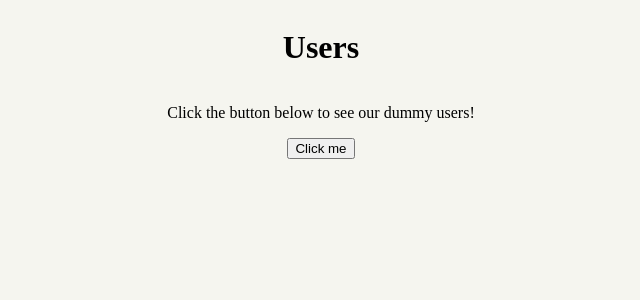
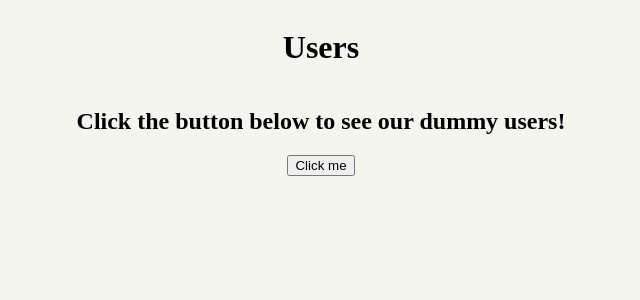
Before and after one commit to rosennabs/react-redux-demo, a React (Create React App) app: page / in a window 1280 px wide. Shown: the top 300 px of the page, without its empty margins (319-959 px from the left). Built offline with nearby package versions, Linux system fonts and the light colour scheme.

Commit message:
Apply more styling to component

```diff
--- a/src/components/RenderUsers.jsx
+++ b/src/components/RenderUsers.jsx
@@ -1,17 +1,19 @@
-import React from 'react'
-import { useSelector, useDispatch } from 'react-redux'
-import { fetchUsers, handleCloseRequest } from '../redux/users/usersActions'
-import fetchQuote from '../redux/quotes/quoteActions';
-import '../styles/RenderUsers.css';
-import { MdOutlineEmail, MdPhoneIphone, MdOutlineKeyboardDoubleArrowDown } from "react-icons/md";
+import React from "react";
+import { useSelector, useDispatch } from "react-redux";
+import { fetchUsers, handleCloseRequest } from "../redux/users/usersActions";
+import fetchQuote from "../redux/quotes/quoteActions";
+import "../styles/RenderUsers.css";
+import {
+  MdOutlineEmail,
+  MdPhoneIphone,
+  MdOutlineKeyboardDoubleArrowDown,
+} from "react-icons/md";
 import { TbWorldWww } from "react-icons/tb";
 
 function RenderUsers() {
-
-
-  const isLoading = useSelector(state => state.user.loading);
-  const users = useSelector(state => state.user.users);
-  const quote = useSelector (state => state.quote.quote)
+  const isLoading = useSelector((state) => state.user.loading);
+  const users = useSelector((state) => state.user.users);
+  const quote = useSelector((state) => state.quote.quote);
   const dispatch = useDispatch();
 
   const handleFetchUsers = () => {
@@ -20,66 +22,77 @@ function RenderUsers() {
 
   const handleCloseButton = () => {
     dispatch(handleCloseRequest());
-
   };
 
   const handleFetchQuote = () => {
     dispatch(fetchQuote());
   };
 
+  return (
+    <div className="homepage">
+      <h1> Users </h1>
 
-  return (
-    <div className='homepage'>
-      <h1> Users </h1>
-      <p>Click the button below to see our dummy users!</p>
-
-      {(users.length === 0 ? (
-        <button onClick={()=>handleFetchUsers()} disabled={isLoading}>
-        {isLoading ? 'Loading...' : 'Click me'}
-      </button>) : <p>Select a user below to see their favourite quotes <MdOutlineKeyboardDoubleArrowDown className='down-arrow'/></p>
+      {users.length === 0 ? (
+        <div className="first-instruction">
+          <h2>Click the button below to see our dummy users!</h2>
+          <button onClick={() => handleFetchUsers()} disabled={isLoading}>
+            {isLoading ? "Loading..." : "Click me"}
+          </button>
+        </div>
+      ) : (
+        <h3>
+          Select a user below to see their favourite quotes{" "}
+          <MdOutlineKeyboardDoubleArrowDown className="down-arrow" />
+        </h3>
       )}
 
-
-      {(users.length > 0 && quote) && (
+      {users.length > 0 && quote && (
         <div>
-          {quote.map(quote => (
-          <div key={quote.id} className='quote-container'>
-          <p>{quote.content}</p>
-          <span className='author'>{quote.author}</span>
+          {quote.map((quote) => (
+            <div key={quote.id} className="quote-container shadow pulse">
+              <p>"{quote.content}"</p>
+              <span className="author"> - {quote.author}</span>
             </div>
           ))}
         </div>
       )}
 
       {users && (
-        <div className='main-container'>
-        <section className='user-container'>
-          {users.map(user => (
-            <div key={user.id} className='user-card' onClick={()=>handleFetchQuote()}>
+        <div className="main-container">
+          <section className="user-container">
+            {users.map((user) => (
+              <div
+                key={user.id}
+                className="user-card"
+                onClick={() => handleFetchQuote()}
+              >
                 <div>
                   {user.name}
-                <p><MdOutlineEmail /> {user.email}</p>
-                <p><MdPhoneIphone /> {user.phone}</p>
-                <p><TbWorldWww /> {user.website}</p>
+                  <p>
+                    <MdOutlineEmail /> {user.email}
+                  </p>
+                  <p>
+                    <MdPhoneIphone /> {user.phone}
+                  </p>
+                  <p>
+                    <TbWorldWww /> {user.website}
+                  </p>
                 </div>
-
-
               </div>
             ))}
-
           </section>
-          {(users.length > 0 ? (
-            <button className='close-button' onClick={() => handleCloseButton()} >Close</button>) : null
-            )}
-
-
+          {users.length > 0 ? (
+            <button
+              className="close-button"
+              onClick={() => handleCloseButton()}
+            >
+              Close
+            </button>
+          ) : null}
         </div>
       )}
-
-
-
     </div>
-  )
+  );
 }
 
-export default RenderUsers
+export default RenderUsers;
--- a/src/styles/RenderUsers.css
+++ b/src/styles/RenderUsers.css
@@ -5,6 +5,11 @@
   height: 100vh; /* Set height to viewport height */
 }
 
+.first-instruction {
+  display: flex;
+  flex-direction: column;
+  align-items: center;
+}
 .main-container {
   display: flex;
   flex-direction: column;
@@ -43,3 +48,31 @@
     transform: translateY(5px); /* Bounced position */
   }
 }
+
+.quote-container {
+  width: 100%;
+  height: 100%;
+  padding: 20px;
+  margin-top: 10px;
+  background-color: lightblue;
+
+}
+
+.shadow {
+  box-shadow: 0 0 10px rgba(0, 0, 0, 0.3); /* Adjust shadow color and size as needed */
+}
+
+/* Pulse effect */
+@keyframes pulse {
+  0% { transform: scale(1); }
+  50% { transform: scale(1.1); }
+  100% { transform: scale(1); }
+}
+
+.pulse {
+  animation: pulse 5s infinite;
+}
+
+.author{
+  float: right;
+}
```
Lines whose indentation alone changed are shown as unchanged.
